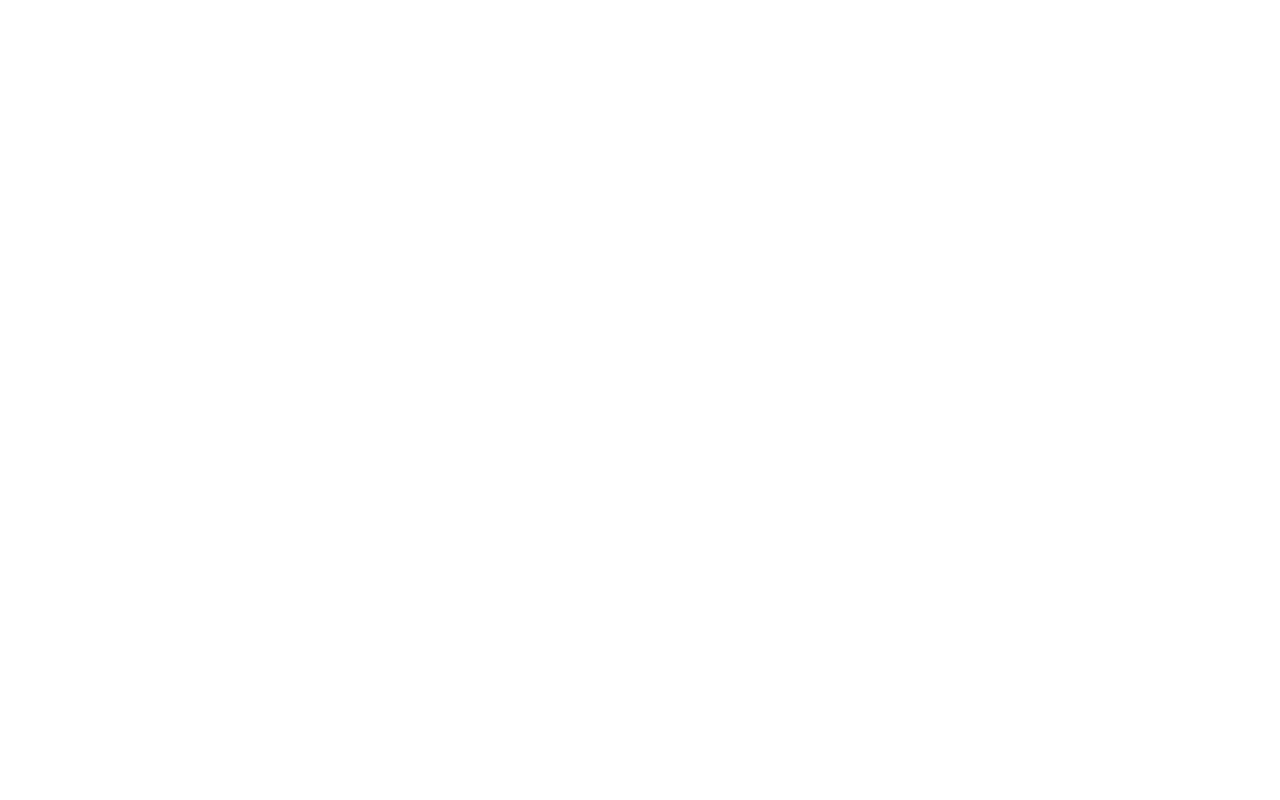
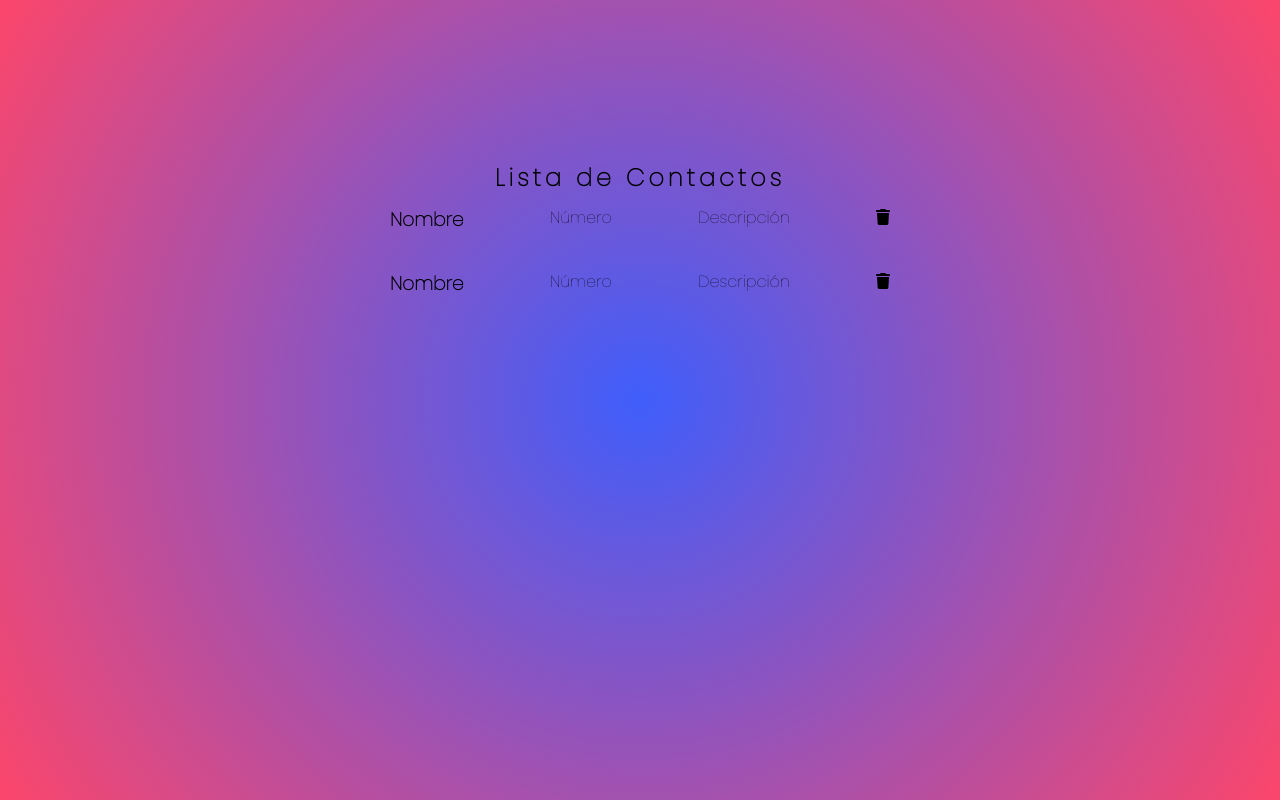
Before and after one commit to amax2019189/Agenda, a plain HTML site: page assets/Pages/listar.html in a window 1280 px wide. Drawn offline with Linux system fonts and the light colour scheme.

Commit message:
Se creo el diseño de lista de contacto

```diff
--- a/assets/Pages/listar.html
+++ b/assets/Pages/listar.html
@@ -3,10 +3,43 @@
 <head>
     <meta charset="UTF-8">
     <meta name="viewport" content="width=device-width, initial-scale=1.0">
+    <script src="https://kit.fontawesome.com/93625e9709.js" crossorigin="anonymous"></script>
+    <link rel="preconnect" href="https://fonts.googleapis.com">
+    <link rel="preconnect" href="https://fonts.gstatic.com" crossorigin>
+    <link href="https://fonts.googleapis.com/css2?family=Poppins:wght@100&display=swap" rel="stylesheet">
+    <link rel="stylesheet" href="../Style/styleListar.css">
     <title>Listar</title>
 </head>
 
 <body>
+    <section>
+        <div class="contenedor">
+            <div class="listado-contacto">
+                <h1>Lista de Contactos</h1>
+
+                <div class="contacto">
+                    <h3>Nombre</h3>
+                    <p>Número</p>
+                    <p>Descripción</p>
+                    <span class="material-icons icono">
+                        <i class="fa-solid fa-trash"></i>
+                    </span>
+                </div>
+
+                <div class="contacto">
+                    <h3>Nombre</h3>
+                    <p>Número</p>
+                    <p>Descripción</p>
+                    <span class="material-icons icono">
+                        <i class="fa-solid fa-trash"></i>
+                    </span>
+                </div>
+            </div>
+        </div>
+    </section>
+
+    <script src="../Scrpits/logicaListar.js"></script>
+    <script src="../Scrpits/funciones.js"></script>
 
 </body>
 </html>
--- a/assets/Style/styleListar.css
+++ b/assets/Style/styleListar.css
@@ -0,0 +1,47 @@
+*{
+    font-family: "Poppins", sans-serif;
+    margin: 0;
+    padding: 0;
+}
+
+body{
+    background: rgb(63, 94, 251);
+    background: radial-gradient(circle, rgb(63,94,251,1) 0%, rgba(252,70,107,1) 100%);
+}
+
+section{
+    display: flex;
+    justify-content: center;
+    align-items: center;
+    width: 100%;
+    min-height: 100vh;
+}
+
+.contenedor{
+    width: 500px;
+    height: 500px;
+    border-radius: 2px;
+}
+
+.listado-contacto{
+    display: flex;
+    flex-direction: column;
+}
+
+.listado-contacto h1{
+    text-align: center;
+    letter-spacing: 4px;
+    padding: 10px;
+    top: 10px;
+}
+
+.contacto{
+    display: flex;
+    flex-direction: row;
+    justify-content: space-between;
+    height: 4rem;
+}
+
+.icono{
+    cursor: pointer;
+}
```
Also changed, not shown: assets/Scrpits/funciones.js (added).
